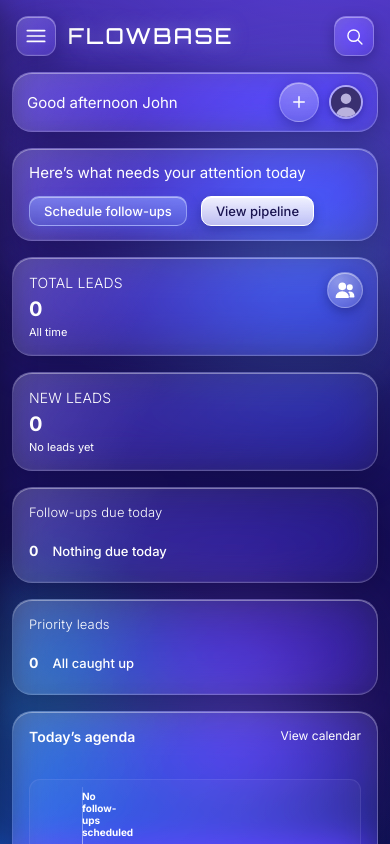
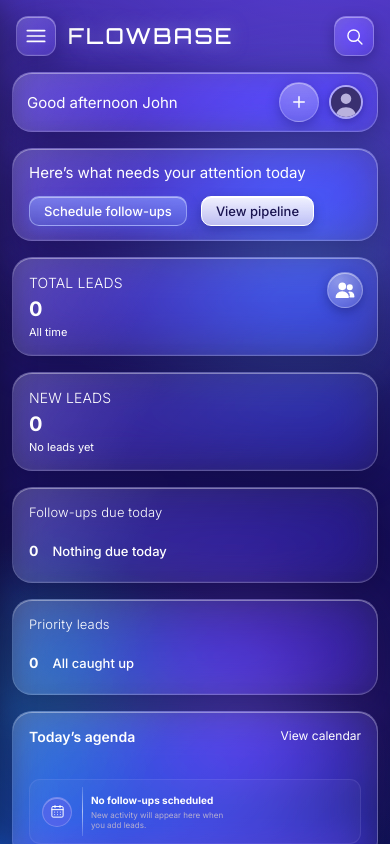
Before and after one commit to obinyan/FLOWBASE, a Next.js app: page /dashboard in a window 390 px wide. Shown: the top 844 px of the page. Built offline with nearby package versions, Linux system fonts and the light colour scheme.

Commit message:
agenda word alignment

```diff
--- a/app/globals.css
+++ b/app/globals.css
@@ -287,7 +287,7 @@ small { display: block; }
 
 .timeline { margin-top: 28px; position: relative; z-index: 1; display: flex; flex-direction: column; gap: 14px; }
 .timeline::before { content: ""; position: absolute; left: 63px; top: 8px; bottom: 8px; width: 1px; background: linear-gradient(180deg, rgba(255, 255, 255, 0.15), rgba(255, 255, 255, 0.6), rgba(255, 255, 255, 0.15)); }
-.timeline li { display: grid; grid-template-columns: 41px 14px minmax(0, 1fr); align-items: center; gap: 0 9px; position: relative; }
+.timeline li { display: grid; grid-template-columns: 41px 140px minmax(0, 1fr); align-items: center; gap: 0 15px; position: relative; }
 .timeline time { font-size: 11px; font-weight: 400; color: #e6e3f7; }
 .node { width: 8px; height: 8px; border-radius: 50%; justify-self: center; position: relative; z-index: 1; box-shadow: 0 0 10px currentColor; }
 
@@ -396,7 +396,7 @@ small { display: block; }
   .stat-icon { right: 14px; top: 14px; }
   .agenda, .priority { padding: 16px; }
   .timeline::before { left: 53px; }
-  .timeline li { grid-template-columns: 34px 14px minmax(0, 1fr); gap: 0 6px; }
+  .timeline li { grid-template-columns: 34px 140px minmax(0, 1fr); gap: 0 15px; }
   .agenda-row { flex-direction: column; align-items: flex-start; gap: 4px; }
   .activity { padding: 16px; }
   .activity-list li { grid-template-columns: 32px minmax(0, 1fr); margin-left: 0; }
```
